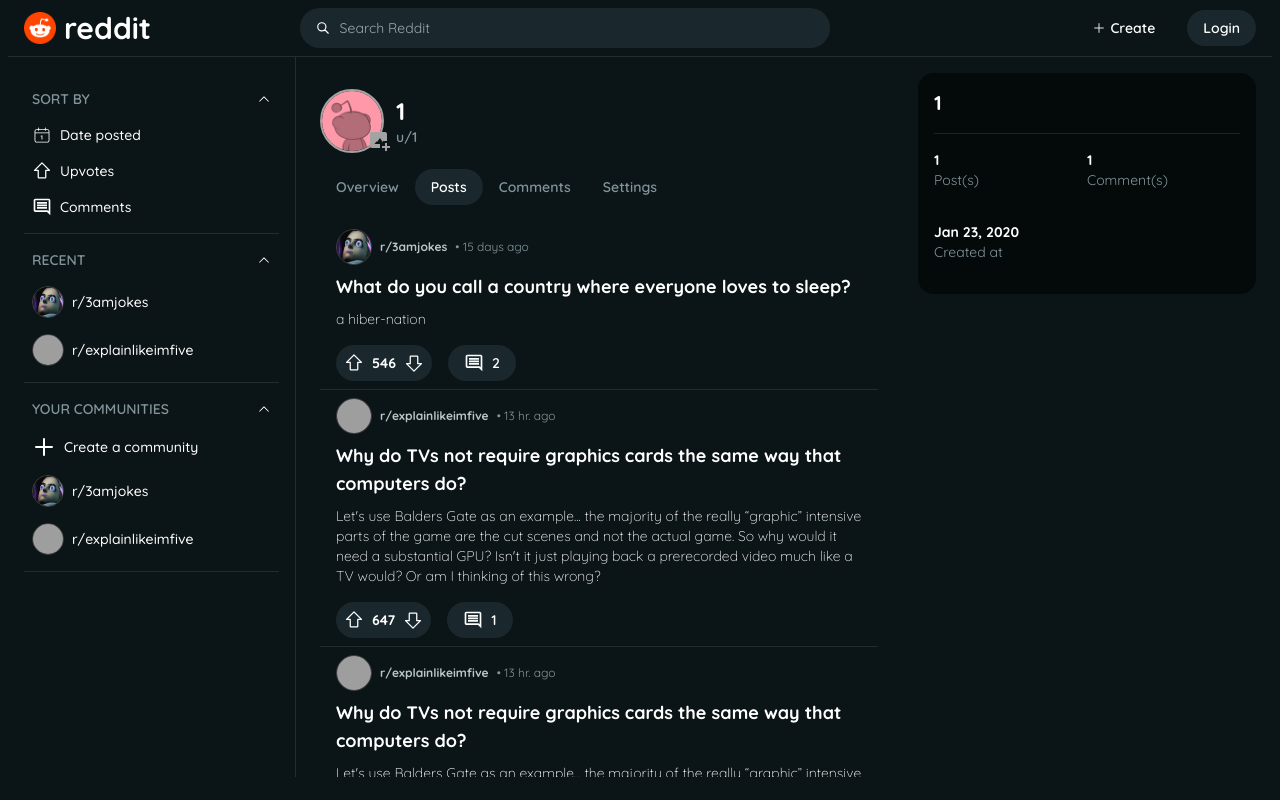
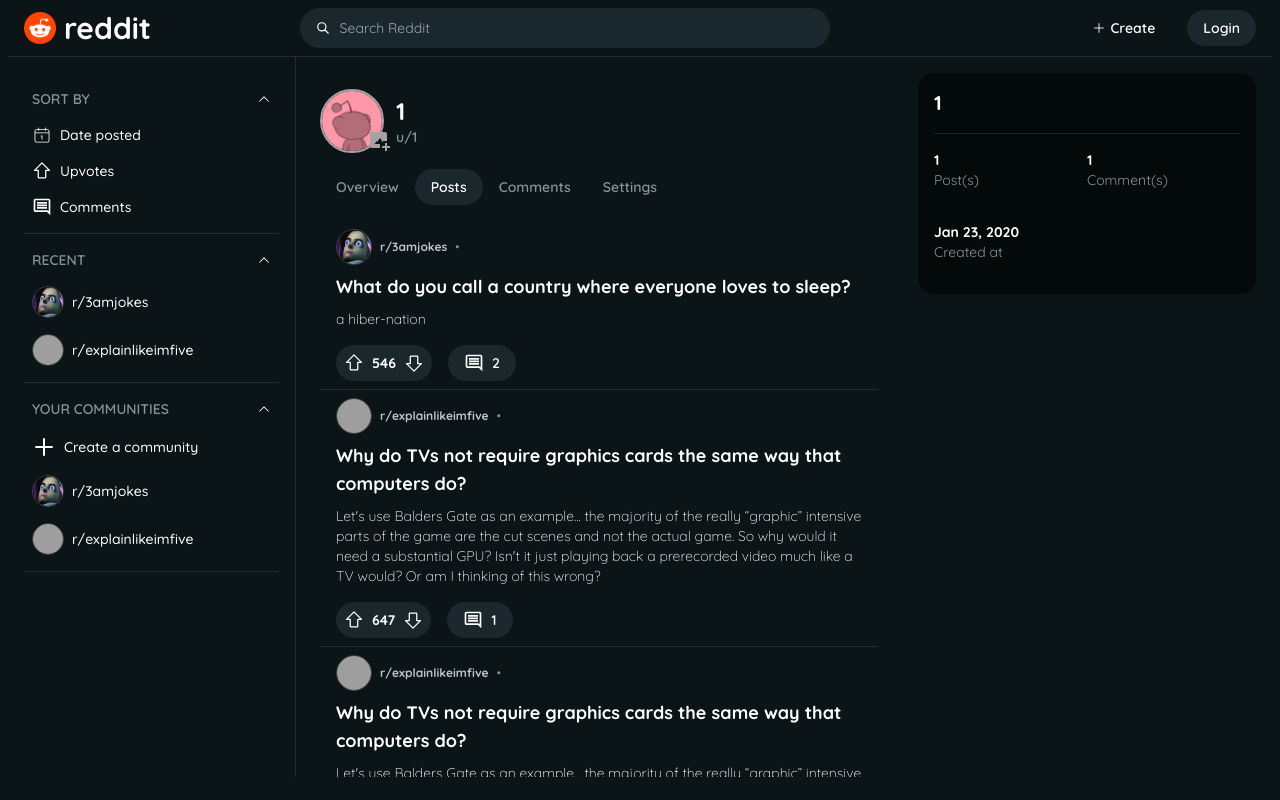
Before and after one commit to Sangtm12/reddit-clone, a React (Vite) app: page /u/1/posts in a window 1280 px wide. Built offline with nearby package versions, Linux system fonts and the light colour scheme; grey boxes are pictures that could not be loaded.

Commit message:
vote data in user completed. Added date calc util

```diff
--- a/src/API/axios.js
+++ b/src/API/axios.js
@@ -1,7 +1,7 @@
 import axios from "axios";
 
 export default axios.create({
-  baseURL: "https://reddit-clone-server.vercel.app/",
+  baseURL: "http://localhost:3000/",
   headers: {
     "Content-Type": "application/json",
   },
--- a/src/API/communityFeed.js
+++ b/src/API/communityFeed.js
@@ -2,7 +2,6 @@
 
 async function communityFeed(community) {
   const response = await axios.get(`/posts?community.title=${community}`);
-  console.log(response);
   return response.data;
 }
 
--- a/src/features/community/CommunityFeed.jsx
+++ b/src/features/community/CommunityFeed.jsx
@@ -3,11 +3,6 @@
 import useCommunityFeed from "./useCommunityFeed";
 
 function CommunityFeed() {
-  // const { communityId } = useParams();
-  // const communityPosts = posts.filter((post) => {
-  //   return post.community.title === communityId;
-  // });
-
   const { communityFeed, status } = useCommunityFeed();
 
   return status !== "success" ? (
--- a/src/features/createPost/SelectCommunity.jsx
+++ b/src/features/createPost/SelectCommunity.jsx
@@ -77,7 +77,6 @@
             onClick={(e) => {
               e.stopPropagation();
               setIsOpen(true);
-              console.log("clicked");
             }}
           />
         ) : (
--- a/src/features/post/HomePost.jsx
+++ b/src/features/post/HomePost.jsx
@@ -1,7 +1,7 @@
 import { Link, useNavigate } from "react-router-dom";
 import ProfilePhoto from "../../ui/ProfilePhoto";
-
 import PostInteractions from "./PostInteractions";
+import calcDate from "../../utils/calcDate";
 
 function HomePost({ post, view = "card" }) {
   let previewText;
@@ -30,7 +30,7 @@
             >
               r/{post.community.title}
             </Link>
-            &#x2022; {post.date}
+            &#x2022; {calcDate(post.date)}
           </div>
           <div className="text-lg font-bold py-2">{post.title}</div>
           {view === "card" && <p className="mb-4 font-light ">{previewText}</p>}
--- a/src/features/post/SinglePost.jsx
+++ b/src/features/post/SinglePost.jsx
@@ -5,6 +5,7 @@
 import usePost from "./usePost";
 import Spinner from "../../ui/Spinner";
 import PostInteractions from "./PostInteractions";
+import calcDate from "../../utils/calcDate";
 
 function Post() {
   const { data: currentPost, status } = usePost();
@@ -24,7 +25,9 @@
                 </h3>{" "}
               </Link>
               &#x2022;{" "}
-              <span className="text-text-secondary">{currentPost.date}</span>
+              <span className="text-text-secondary">
+                {calcDate(currentPost.date)}
+              </span>
               <p className="text-text-secondary">{currentPost.user}</p>
             </div>
           </div>
--- a/src/features/user/useUpdateInteraction.js
+++ b/src/features/user/useUpdateInteraction.js
@@ -29,6 +29,8 @@
             (post) => post.id === id
           );
           newInteraction.posts.splice(existingPostIndex, 1);
+          // newInteraction.upvotes -= 1;
+          console.log(currentInteractions);
         } else if (existingPost) {
           newInteraction.posts = newInteraction.posts.map((post) => {
             return post.id === id
@@ -69,14 +71,10 @@
         id,
         currentInteractions
       );
-      // console.log(currentInteractions);
       const result = await updateLoggedInUserInteraction(
         loggedInUser.id,
         newInteractions
       );
-      //currentInteractions because by the time mutationFn is called, queryData will have already been updated with newInteraction
-      //that is for when there's already soem interaction
-      //somehow, when there is no interaction, current interaction still stays the same (empty) => server will not be updated
       return result;
     },
     // onSuccess: () => {
--- /dev/null
+++ b/src/utils/calcDate.js
@@ -0,0 +1,17 @@
+export default function calcDate(dateStr) {
+  const postDate = new Date(dateStr);
+  const time = Date.now() - postDate.getTime();
+  if (0 <= time && time < 60000) {
+    return "Just now";
+  } else if (60000 <= time && time < 3600000) {
+    return `${Math.round(time / 60000)} mins ago`;
+  } else if (3600000 <= time && time < 86400000) {
+    return `${Math.round(time / 3600000)} hr. ago`;
+  } else if (86400000 <= time && time < 2592000000) {
+    return `${Math.round(time / 86400000)} days ago`;
+  } else if (2592000000 <= time && time < 31104000000) {
+    return `${Math.round(time / 2592000000)} month${
+      Math.round(time / 2592000000) > 1 ? "s" : ""
+    } ago`;
+  }
+}
```
